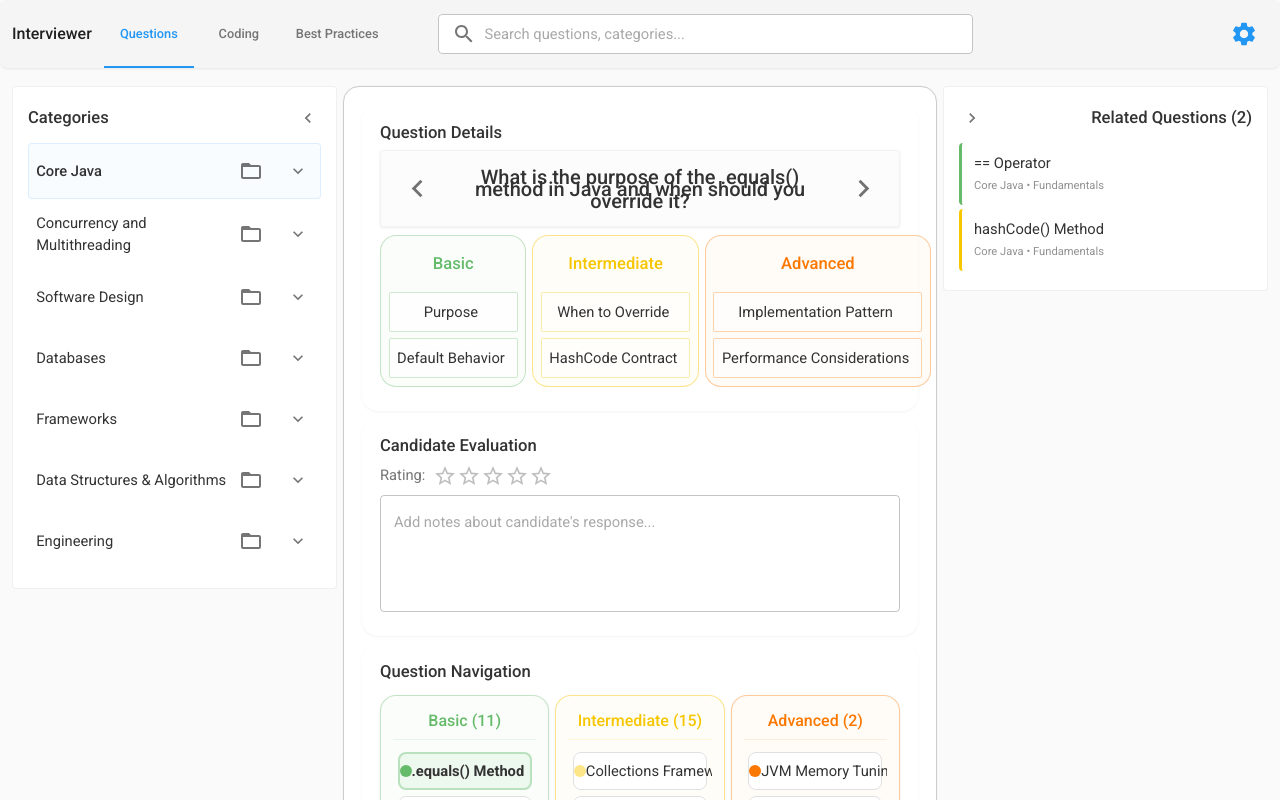
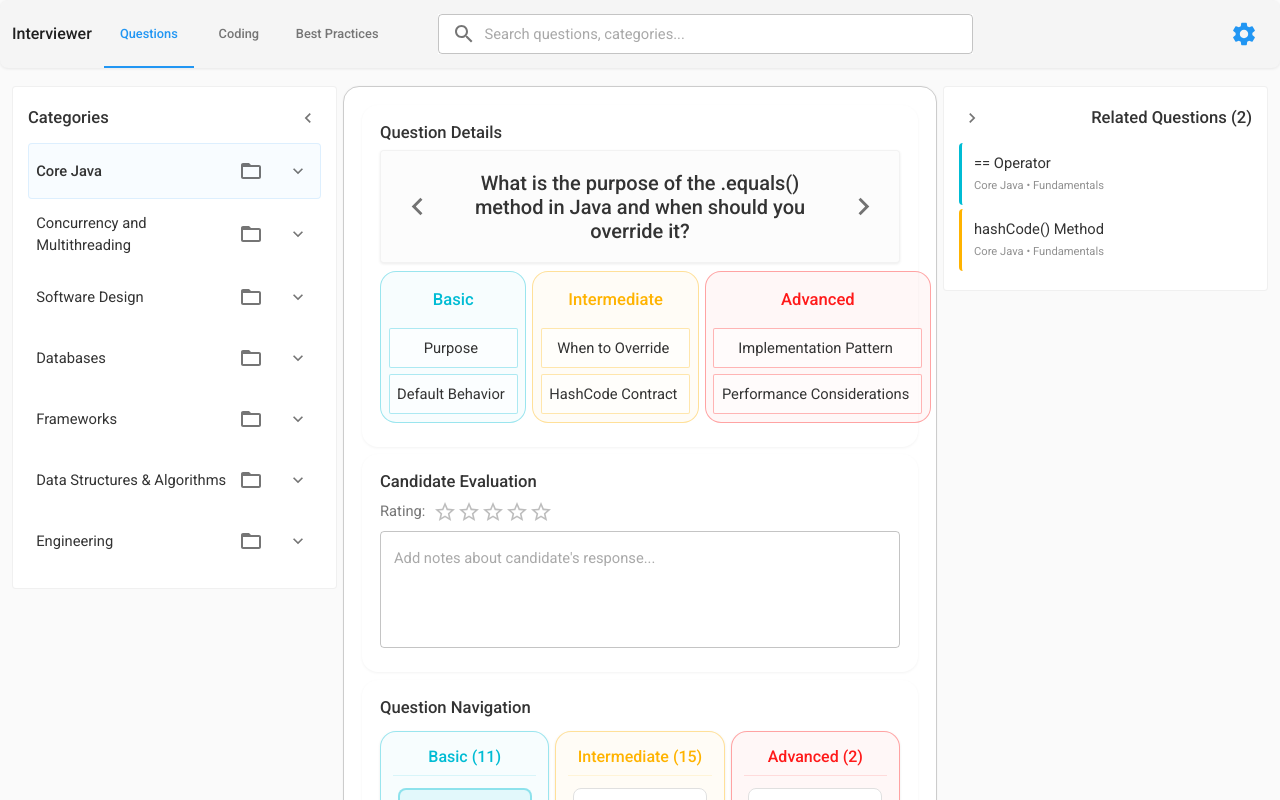
Before and after one commit to konrad-rzonca/technical-interviewer, a React (Create React App) app: page / in a window 1280 px wide. Shown: the top 800 px of the page. Built offline with nearby package versions, Linux system fonts and the light colour scheme.

Commit message:
Revise color mapping for skill levels and semantic clarity.

```diff
--- a/src/components/GlobalSearch.js
+++ b/src/components/GlobalSearch.js
@@ -43,7 +43,7 @@ const QuestionResultItem = React.memo(
         return parts.map((part, i) =>
             part.toLowerCase() === term.toLowerCase()
                 ? <span key={i} style={{
-                  backgroundColor: `${COLORS.warning.light}`,
+                  backgroundColor: `${COLORS.intermediate.light}`,
                   fontWeight: 'bold',
                 }}>{part}</span>
                 : part,
@@ -58,7 +58,7 @@ const QuestionResultItem = React.memo(
                 py: SPACING.toUnits(SPACING.sm),
                 borderLeft: `3px solid ${skillLevelColor}`,
                 backgroundColor: answered
-                    ? `${COLORS.success.main}05`
+                    ? `${COLORS.basic.main}05`
                     : 'transparent',
               }}
           >
@@ -82,7 +82,7 @@ const QuestionResultItem = React.memo(
                     <CheckCircleIcon
                         fontSize="small"
                         sx={{
-                          color: COLORS.success.main,
+                          color: COLORS.basic.main,
                           ml: SPACING.toUnits(SPACING.sm),
                         }}
                     />
@@ -219,7 +219,7 @@ const GlobalSearch = ({
     return parts.map((part, i) =>
         part.toLowerCase() === term.toLowerCase()
             ? <span key={i} style={{
-              backgroundColor: `${COLORS.warning.light}`,
+              backgroundColor: `${COLORS.intermediate.light}`,
               fontWeight: 'bold',
             }}>{part}</span>
             : part,
--- a/src/components/HealthCheck.js
+++ b/src/components/HealthCheck.js
@@ -66,7 +66,7 @@ const HealthCheck = () => {
 
   // Get appropriate color based on health status
   const getStatusColor = (status) => {
-    return status === 'healthy' ? COLORS.success.main : COLORS.warning.main;
+    return status === 'healthy' ? COLORS.basic.main : COLORS.intermediate.main;
   };
 
   return (
--- a/src/components/QuestionDetailsPanel.js
+++ b/src/components/QuestionDetailsPanel.js
@@ -31,7 +31,7 @@ const QUESTION_TEXT_STYLES = {
   flexGrow: 1,
   fontWeight: TYPOGRAPHY.fontWeight.medium,
   fontSize: '1.25rem', // Significantly larger question font
-  lineHeight: 0.6,
+  lineHeight: 1.2,
   py: SPACING.toUnits(SPACING.md), // More vertical padding
   px: SPACING.toUnits(SPACING.md), // Horizontal padding
 };
--- a/src/components/QuestionItem.js
+++ b/src/components/QuestionItem.js
@@ -7,7 +7,7 @@ import {
   useItemTextStyles,
   useQuestionItemStyles,
 } from '../utils/styles';
-import {COLORS, SPACING, TYPOGRAPHY} from '../themes/baseTheme';
+import {SPACING, TYPOGRAPHY} from '../themes/baseTheme';
 
 // Constants for styling
 const DOT_SIZE = 12; // Smaller dot size for better proportions
@@ -66,7 +66,7 @@ const QuestionItem = ({
                   value={rating}
                   readOnly
                   size="large"
-                  sx={{color: COLORS.success.main}}
+                  sx={{color: indicatorColor}}
               />
             </Box>
         )}
--- a/src/components/RelatedQuestionsSidebar.js
+++ b/src/components/RelatedQuestionsSidebar.js
@@ -48,7 +48,7 @@ const RelatedQuestionItem = React.memo(({
                   value={gradesMap[question.id]}
                   readOnly
                   size="medium"
-                  sx={{color: COLORS.success.main}}
+                  sx={{color: COLORS.basic.main}}
               />
             </Box>
         )}
@@ -79,7 +79,7 @@ const RelatedQuestionItem = React.memo(({
                 },
                 borderLeft: `3px solid ${levelStyles.main}`,
                 backgroundColor: isAnswered
-                    ? `${COLORS.success.main}05`
+                    ? `${COLORS.basic.main}05`
                     : 'transparent',
               }}
           >
@@ -93,7 +93,7 @@ const RelatedQuestionItem = React.memo(({
                       display: 'flex',
                       alignItems: 'center',
                       justifyContent: 'center',
-                      color: COLORS.success.main,
+                      color: COLORS.basic.main,
                     }}
                 >
                   <CheckCircleIcon sx={{fontSize: '18px'}}/>
--- a/src/themes/baseTheme.js
+++ b/src/themes/baseTheme.js
@@ -23,24 +23,23 @@ export const COLORS = {
     contrastText: '#ffffff',
   },
 
-  // Semantic colors
-  success: {
-    main: '#66bb6a', // Green for Basic level and success states
-    light: '#e8f5e9',
-    dark: '#388e3c',
-    contrastText: '#ffffff',
+  'basic': {
+    'main': '#00BCD4',    // Maintain core cyan
+    'light': '#E0F7FA',
+    'dark': '#00838F',
+    'contrastText': '#000000',
   },
-  warning: {
-    main: '#f6c600', // Stronger, darker gold for Intermediate level
-    light: '#FDE68A', // Warm gold background
-    dark: '#B45309', // Deep, rich gold
-    contrastText: '#000000',
+  'intermediate': {
+    'main': '#FFB300',    // Brighter gold yellow
+    'light': '#FFD700',
+    'dark': '#f9a800',
+    'contrastText': '#000000',
   },
-  info: {
-    main: '#fb7800', // Orange for Advanced level
-    light: '#fff3e0',
-    dark: '#c75100',
-    contrastText: '#000000',
+  'advanced': {
+    'main': '#FF1A1A',    // Bright scarlet
+    'light': '#FFEBEB',
+    'dark': '#D40000',
+    'contrastText': '#FFFFFF',
   },
   error: {
     main: '#f44336',
@@ -84,31 +83,31 @@ export const COLORS = {
 // Skill level colors - these map to the semantic colors above
 export const SKILL_LEVEL_COLORS = {
   beginner: {
-    main: COLORS.success.main,
-    light: COLORS.success.light,
-    text: COLORS.success.contrastText,
-    border: `${COLORS.success.main}60`, // 50% opacity
-    background: `${COLORS.success.main}08`, // 8% opacity
-    hoverBg: `${COLORS.success.main}15`, // 15% opacity
-    darkBorder: `${COLORS.success.main}60`, // 60% opacity
+    main: COLORS.basic.main,
+    light: COLORS.basic.light,
+    text: COLORS.basic.contrastText,
+    border: `${COLORS.basic.main}60`,
+    background: `${COLORS.basic.main}08`,
+    hoverBg: `${COLORS.basic.main}15`,
+    darkBorder: `${COLORS.basic.main}60`,
   },
   intermediate: {
-    main: COLORS.warning.main,
-    light: COLORS.warning.light,
-    text: COLORS.warning.contrastText,
-    border: `${COLORS.warning.main}70`, // 60% opacity - stronger for intermediate
-    background: `${COLORS.warning.main}08`, // 8% opacity
-    hoverBg: `${COLORS.warning.main}15`, // 15% opacity
-    darkBorder: `${COLORS.warning.main}70`, // 70% opacity
+    main: COLORS.intermediate.main,
+    light: COLORS.intermediate.light,
+    text: COLORS.intermediate.contrastText,
+    border: `${COLORS.intermediate.main}60`,
+    background: `${COLORS.intermediate.main}09`,
+    hoverBg: `${COLORS.intermediate.main}15`,
+    darkBorder: `${COLORS.intermediate.main}70`,
   },
   advanced: {
-    main: COLORS.info.main,
-    light: COLORS.info.light,
-    text: COLORS.info.contrastText,
-    border: `${COLORS.info.main}60`, // 50% opacity
-    background: `${COLORS.info.main}08`, // 8% opacity
-    hoverBg: `${COLORS.info.main}15`, // 15% opacity
-    darkBorder: `${COLORS.info.main}60`, // 60% opacity
+    main: COLORS.advanced.main,
+    light: COLORS.advanced.light,
+    text: COLORS.advanced.contrastText,
+    border: `${COLORS.advanced.main}60`,
+    background: `${COLORS.advanced.main}08`,
+    hoverBg: `${COLORS.advanced.main}15`,
+    darkBorder: `${COLORS.advanced.main}60`,
   },
 };
 
@@ -244,7 +243,7 @@ export const COMPONENT_STYLES = {
 
       // Answered state
       answered: {
-        border: `1px solid ${COLORS.success.main}25`,
+        border: `1px solid ${COLORS.basic.main}25`,
       },
 
       // Normal state
@@ -277,9 +276,9 @@ export const createBaseTheme = (options = {}) => {
     palette: {
       primary: COLORS.primary,
       secondary: COLORS.secondary,
-      success: COLORS.success,
-      warning: COLORS.warning,
-      info: COLORS.info,
+      success: COLORS.basic,
+      warning: COLORS.intermediate,
+      info: COLORS.advanced,
       error: COLORS.error,
       grey: COLORS.grey,
       background: COLORS.background,
```
